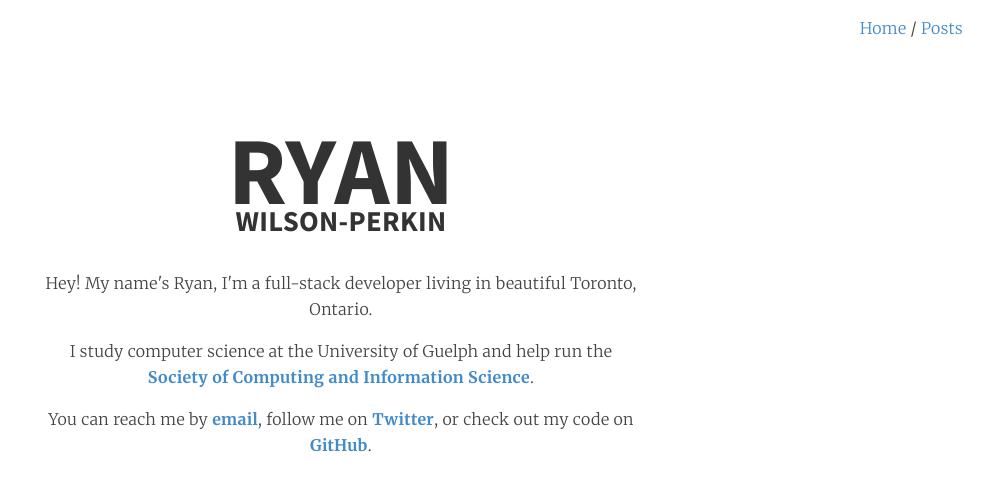
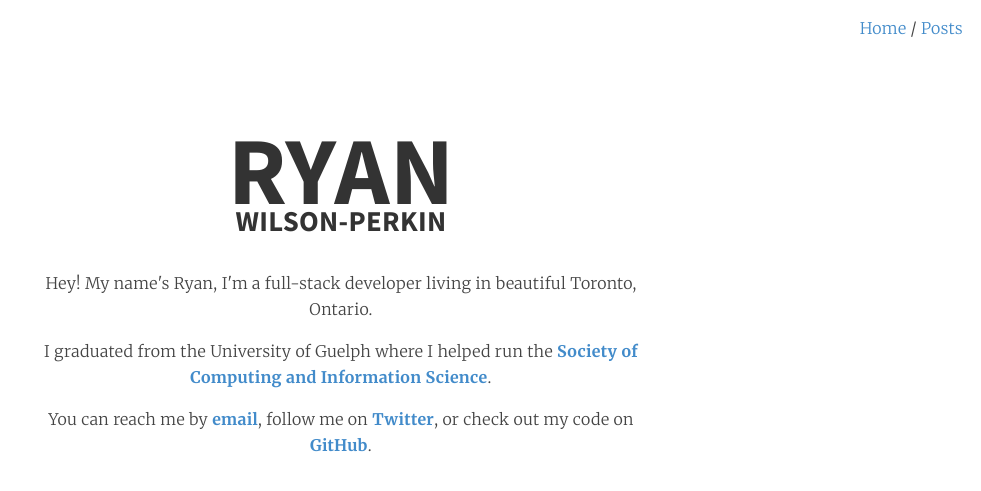
Before and after one commit to ryanwilsonperkin/ryanwilsonperkin.com, a Jekyll site: the page built from index.html, in a window 1280 px wide. Shown: the top 491 px of the page, without its empty margins (299-1280 px from the left). Built offline with Jekyll 4.4.1, drawn with Linux system fonts in a browser that asks for light colours; Markdown is read by kramdown in place of the engine named in the settings.

Commit message:
Graduated and left SOCIS
Fixes #8 and #9

```diff
--- a/index.html
+++ b/index.html
@@ -9,6 +9,6 @@ layout: default
 </section>
 <section id="introduction">
   <p>Hey! My name's Ryan, I'm a full-stack developer living in beautiful Toronto, Ontario.</p>
-  <p>I study computer science at the University of Guelph and help run the <a href="http://socis.ca">Society of Computing and Information Science</a>.</p>
+  <p>I graduated from the University of Guelph where I helped run the <a href="http://socis.ca">Society of Computing and Information Science</a>.</p>
   <p>You can reach me by <a href="mailto:ryanwilsonperkin@gmail.com">email</a>, follow me on <a href="https://twitter.com/psychboo">Twitter</a>, or check out my code on <a href="https://github.com/ryanwilsonperkin">GitHub</a>.</p>
 </section>
```
